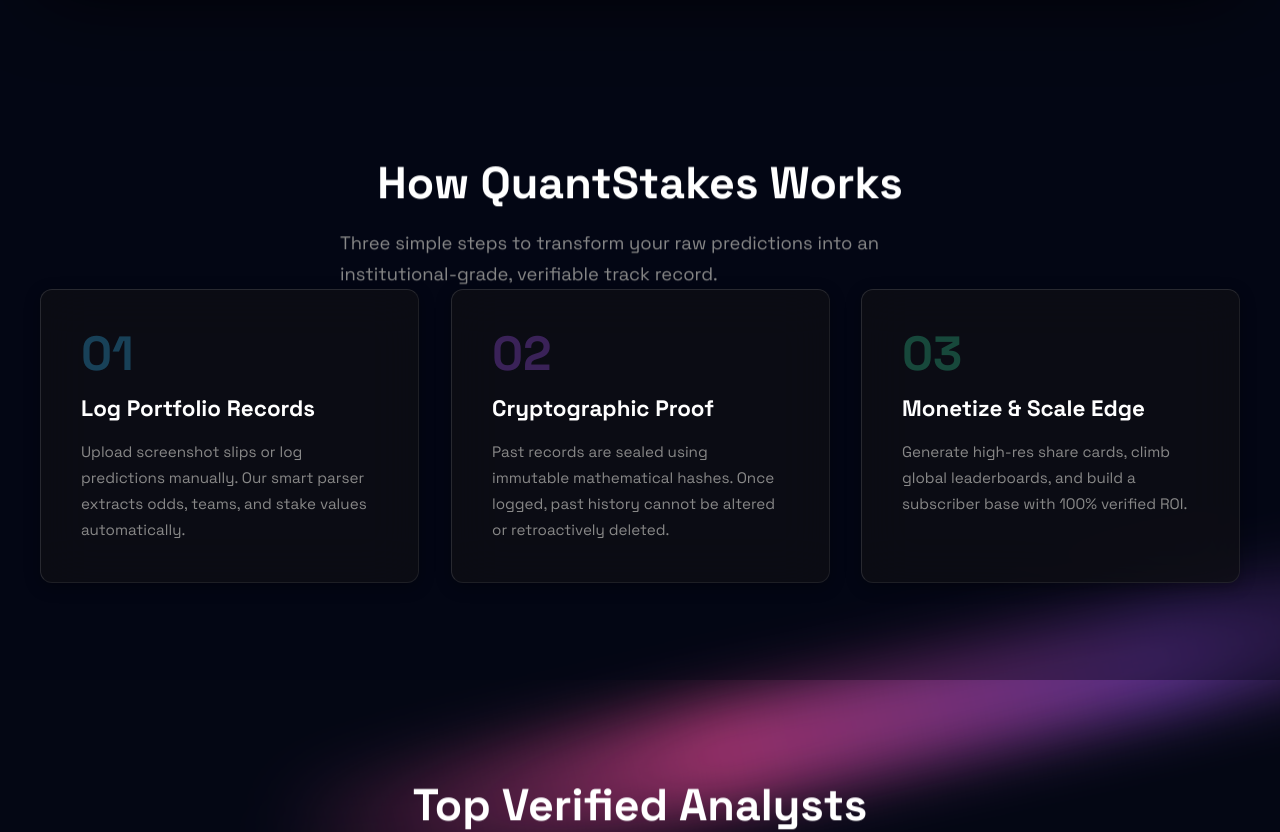
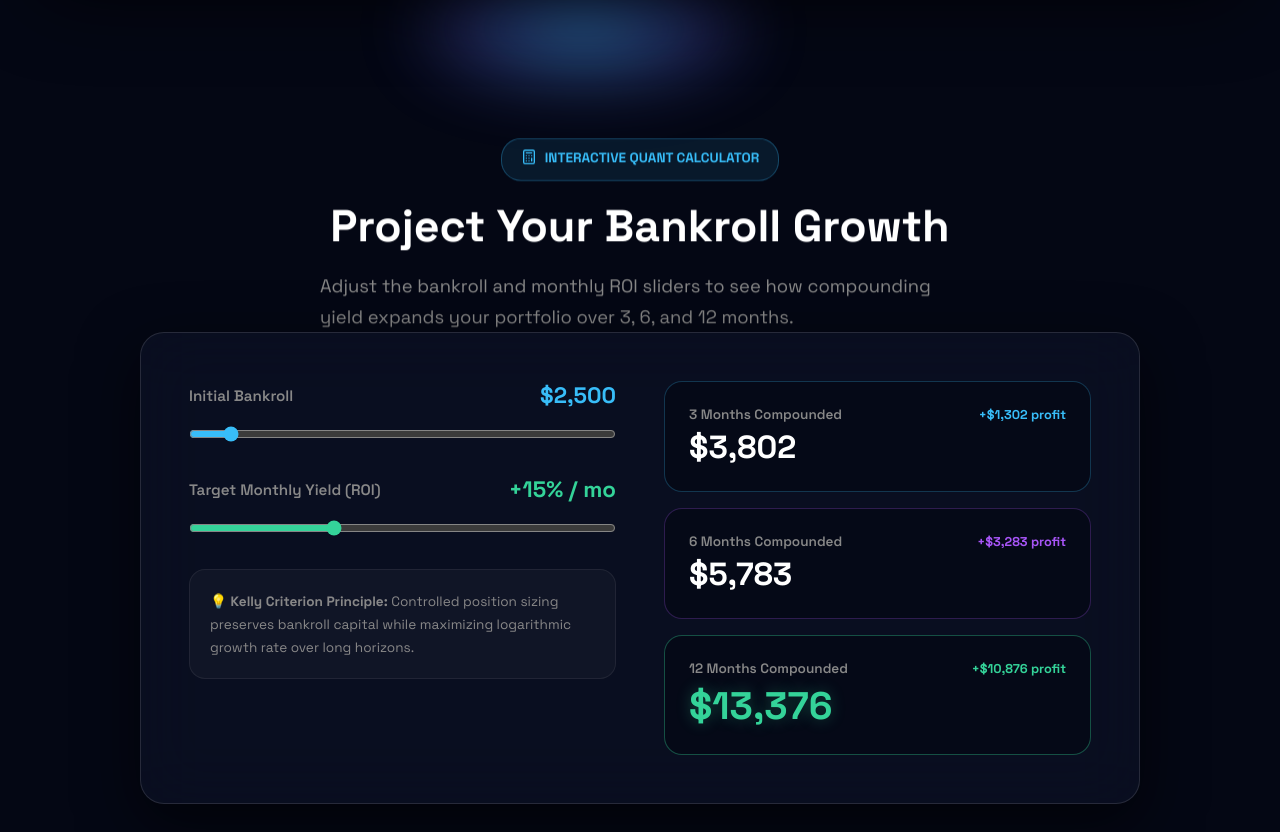
Before and after one commit to tsvetkov10/QuantStake, a React (Vite) app: page / in a window 1280 px wide. Shown: the part 1600-2432 px from the top of the page. Built offline with nearby package versions, Linux system fonts and the light colour scheme; a web font is replaced by a local one.

Commit message:
Fix smooth scrolling to interactive bankroll calculator section on Landing page

```diff
--- a/src/pages/Landing.jsx
+++ b/src/pages/Landing.jsx
@@ -301,6 +301,98 @@
         </div>
       </section>
 
+      {/* INTERACTIVE SECTION: Bankroll Compound Growth Calculator */}
+      <section id="calculator" className="flex-col items-center responsive-padding" style={{ padding: '5rem 2rem 6rem 2rem', position: 'relative', zIndex: 10, scrollMarginTop: '100px' }}>
+        <div className="reveal-on-scroll text-center flex-col items-center mb-12">
+          <div style={{ background: 'rgba(56, 189, 248, 0.1)', padding: '0.6rem 1.2rem', borderRadius: '20px', border: '1px solid rgba(56, 189, 248, 0.3)', marginBottom: '1rem' }}>
+            <span style={{ fontSize: '0.85rem', fontWeight: 700, color: '#38bdf8', display: 'inline-flex', alignItems: 'center', gap: '8px' }}>
+              <Calculator size={16} /> INTERACTIVE QUANT CALCULATOR
+            </span>
+          </div>
+          <h2 style={{ fontSize: '2.8rem', fontWeight: 'bold', color: '#ffffff', textAlign: 'center', marginBottom: '1rem' }}>
+            Project Your Bankroll Growth
+          </h2>
+          <p className="text-secondary text-center" style={{ fontSize: '1.15rem', maxWidth: '640px', lineHeight: '1.7' }}>
+            Adjust the bankroll and monthly ROI sliders to see how compounding yield expands your portfolio over 3, 6, and 12 months.
+          </p>
+        </div>
+
+        {/* Calculator Widget Card */}
+        <div className="reveal-on-scroll delay-100" style={{ maxWidth: '1000px', width: '100%', background: 'rgba(11, 16, 35, 0.85)', backdropFilter: 'blur(30px)', border: '1px solid rgba(255, 255, 255, 0.12)', borderRadius: '24px', padding: '3rem', boxShadow: '0 20px 60px rgba(0,0,0,0.6)' }}>
+          <div className="grid grid-cols-2 gap-12" style={{ display: 'grid', gridTemplateColumns: 'repeat(auto-fit, minmax(320px, 1fr))', gap: '3rem' }}>
+
+            {/* Sliders Left Column */}
+            <div className="flex-col gap-8">
+              <div>
+                <div className="flex justify-between items-center mb-3">
+                  <label className="text-secondary" style={{ fontSize: '0.95rem', fontWeight: 600 }}>Initial Bankroll</label>
+                  <span style={{ fontSize: '1.4rem', fontWeight: 800, color: '#38bdf8' }}>${calcBankroll.toLocaleString()}</span>
+                </div>
+                <input
+                  type="range"
+                  min="500"
+                  max="25000"
+                  step="500"
+                  value={calcBankroll}
+                  onChange={e => setCalcBankroll(Number(e.target.value))}
+                  style={{ width: '100%', height: '8px', accentColor: '#38bdf8', cursor: 'pointer' }}
+                />
+              </div>
+
+              <div>
+                <div className="flex justify-between items-center mb-3">
+                  <label className="text-secondary" style={{ fontSize: '0.95rem', fontWeight: 600 }}>Target Monthly Yield (ROI)</label>
+                  <span style={{ fontSize: '1.4rem', fontWeight: 800, color: '#34d399' }}>+{calcRoi}% / mo</span>
+                </div>
+                <input
+                  type="range"
+                  min="5"
+                  max="35"
+                  step="1"
+                  value={calcRoi}
+                  onChange={e => setCalcRoi(Number(e.target.value))}
+                  style={{ width: '100%', height: '8px', accentColor: '#34d399', cursor: 'pointer' }}
+                />
+              </div>
+
+              <div style={{ background: 'rgba(255,255,255,0.03)', border: '1px solid rgba(255,255,255,0.07)', borderRadius: '16px', padding: '1.25rem' }}>
+                <span className="text-secondary" style={{ fontSize: '0.85rem', lineHeight: '1.6' }}>
+                  💡 <strong>Kelly Criterion Principle:</strong> Controlled position sizing preserves bankroll capital while maximizing logarithmic growth rate over long horizons.
+                </span>
+              </div>
+            </div>
+
+            {/* Results Right Column */}
+            <div className="flex-col justify-between gap-4">
+              <div style={{ background: 'rgba(5, 9, 22, 0.7)', border: '1px solid rgba(56, 189, 248, 0.25)', borderRadius: '18px', padding: '1.5rem' }}>
+                <div className="flex justify-between items-center mb-1">
+                  <span className="text-secondary" style={{ fontSize: '0.85rem', fontWeight: 600 }}>3 Months Compounded</span>
+                  <span style={{ fontSize: '0.8rem', color: '#38bdf8', fontWeight: 700 }}>+${(calc3Months - calcBankroll).toLocaleString()} profit</span>
+                </div>
+                <h3 style={{ fontSize: '2rem', fontWeight: 800, color: '#ffffff', margin: 0 }}>${calc3Months.toLocaleString()}</h3>
+              </div>
+
+              <div style={{ background: 'rgba(5, 9, 22, 0.7)', border: '1px solid rgba(168, 85, 247, 0.25)', borderRadius: '18px', padding: '1.5rem' }}>
+                <div className="flex justify-between items-center mb-1">
+                  <span className="text-secondary" style={{ fontSize: '0.85rem', fontWeight: 600 }}>6 Months Compounded</span>
+                  <span style={{ fontSize: '0.8rem', color: '#a855f7', fontWeight: 700 }}>+${(calc6Months - calcBankroll).toLocaleString()} profit</span>
+                </div>
+                <h3 style={{ fontSize: '2rem', fontWeight: 800, color: '#ffffff', margin: 0 }}>${calc6Months.toLocaleString()}</h3>
+              </div>
+
+              <div style={{ background: 'rgba(5, 9, 22, 0.7)', border: '1px solid rgba(52, 211, 153, 0.35)', borderRadius: '18px', padding: '1.5rem' }}>
+                <div className="flex justify-between items-center mb-1">
+                  <span className="text-secondary" style={{ fontSize: '0.85rem', fontWeight: 600 }}>12 Months Compounded</span>
+                  <span style={{ fontSize: '0.8rem', color: '#34d399', fontWeight: 700 }}>+${(calc12Months - calcBankroll).toLocaleString()} profit</span>
+                </div>
+                <h3 style={{ fontSize: '2.4rem', fontWeight: 900, color: '#34d399', margin: 0, textShadow: '0 0 15px rgba(52, 211, 153, 0.3)' }}>${calc12Months.toLocaleString()}</h3>
+              </div>
+            </div>
+
+          </div>
+        </div>
+      </section>
+
       {/* NEW SECTION 2: How It Works (3-Step Workflow) */}
       <section id="how-it-works" style={{ padding: '6rem 2rem', background: 'rgba(4, 7, 20, 0.4)', position: 'relative', zIndex: 10, scrollMarginTop: '100px' }}>
         <div style={{ maxWidth: '1200px', margin: '0 auto' }}>
```
